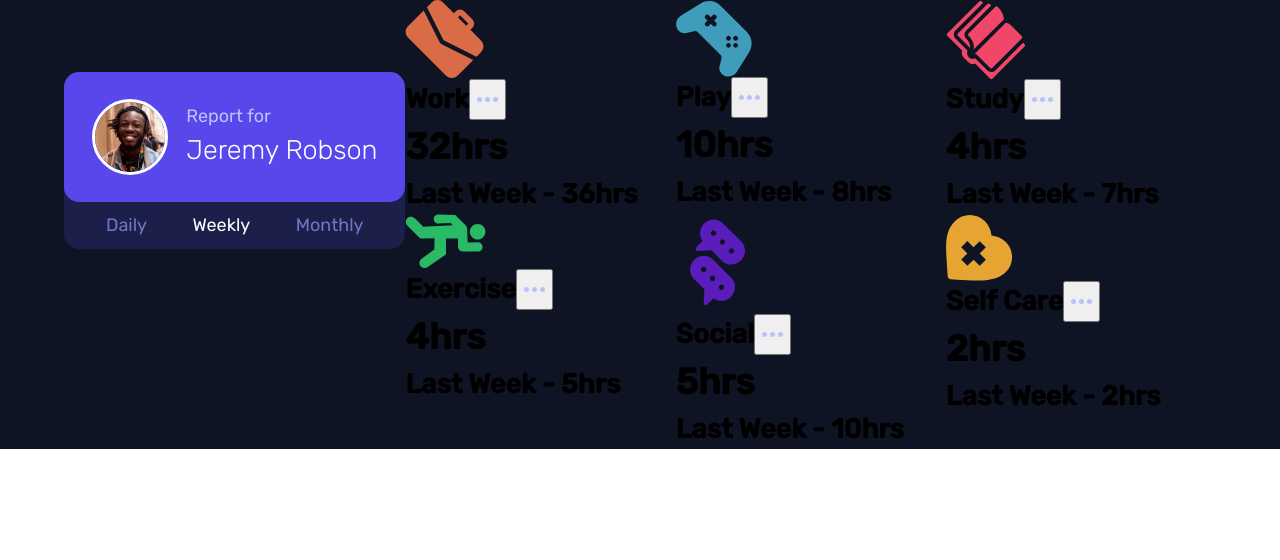
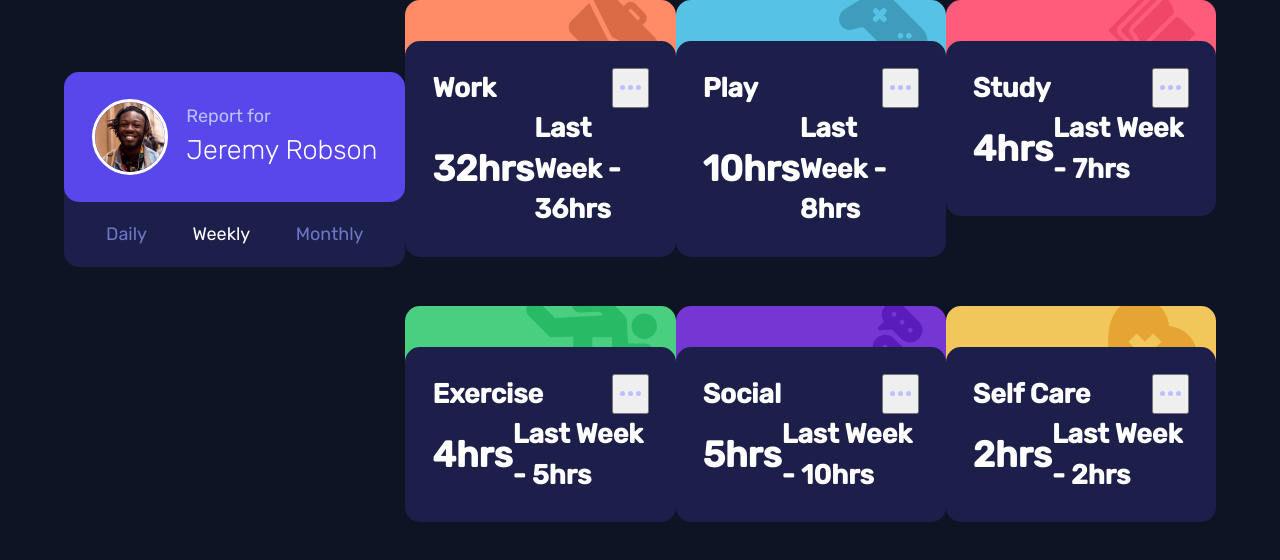
Before and after one commit to JuanMartinRivas/time-tracking-dashboard-main, a React (Vite) app: page / in a window 1280 px wide. Shown: the top 560 px of the page. Built offline with nearby package versions, Linux system fonts and the light colour scheme.

Commit message:
Stling time cards
Adding color and positioning to style cards so they look as close to the design as possible

```diff
--- a/src/App.tsx
+++ b/src/App.tsx
@@ -39,8 +39,10 @@ function TimeCard({ id, icon, title, stats, time }: TimeCardProps) {
           <h2 className="card__title">{title}</h2>
           <button className='card__ellipsis'><img src={ellipsis} alt="" /></button>
         </div>
-        <h1 className="card__hours">{stats[0]}hrs</h1>
-        <h2 className="card__last-hours">{time} - {stats[1]}hrs</h2>
+        <div className="card-info-container row--mobile">
+          <h1 className="card__hours">{stats[0]}hrs</h1>
+          <h2 className="card__last-hours">{time} - {stats[1]}hrs</h2>
+        </div>
       </div>
     </div>
   )
--- /dev/null
+++ b/src/scss/_card-colors.scss
@@ -0,0 +1,35 @@
+#work {
+    .card-top {
+        background-color: $light-red-work;
+    }
+}
+
+#play {
+    .card-top {
+        background-color: $soft-blue-play;
+    }
+}
+
+#study {
+    .card-top {
+        background-color: $light-red-study;
+    }
+}
+
+#exercise {
+    .card-top {
+        background-color: $lime-green-exercise;
+    }
+}
+
+#social {
+    .card-top {
+        background-color: $violet-social;
+    }
+}
+
+#self-care {
+    .card-top {
+        background-color: $soft-orange-self-care;
+    }
+}
--- a/src/scss/_global.scss
+++ b/src/scss/_global.scss
@@ -3,6 +3,7 @@ html {
 }
 
 body {
+  background-color: $very-dark-blue;
   font-family: 'Rubik', sans-serif;
 }
 
--- a/src/scss/_main.scss
+++ b/src/scss/_main.scss
@@ -1,6 +1,4 @@
 main {
-    background-color: $very-dark-blue;
-
     .card-top,
     .card-bottom {
         border-radius: 15px;
@@ -41,8 +39,8 @@ main {
         .card-bottom {
             position: relative;
             background-color: $dark-blue;
-            padding: .5em 2em;
-            padding-top: 2.5em;
+            padding: 1em 2em;
+            padding-top: 3em;
             top: -2em;
             z-index: 0;
 
--- /dev/null
+++ b/src/scss/_time-cards.scss
@@ -0,0 +1,36 @@
+.time-card {
+    position: relative;
+
+    .card-top {
+        position: relative;
+        overflow: hidden;
+        display: flex;
+        justify-content: right;
+        height: 5em;
+
+        .card__icon {
+            position: relative;
+            top: -.5em;
+            right: 1em;
+        }
+    }
+
+    .card-bottom {
+        position: relative;
+        font-size: 1rem;
+        font-weight: 300;
+        background-color: $dark-blue;
+        color: #FFF;
+        padding: 1.5em;
+        top: -2.75em;
+
+        .card-title-container {
+            justify-content: space-between;
+        }
+
+        .card-info-container {
+            justify-content: space-between;
+            align-items: center;
+        }
+    }
+}
--- a/src/scss/style.scss
+++ b/src/scss/style.scss
@@ -5,3 +5,5 @@
 @import 'global';
 //Modules
 @import 'main';
+@import 'time-cards';
+@import 'card-colors';
```
